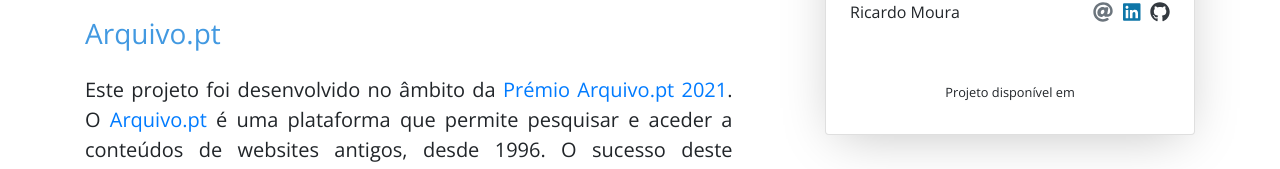
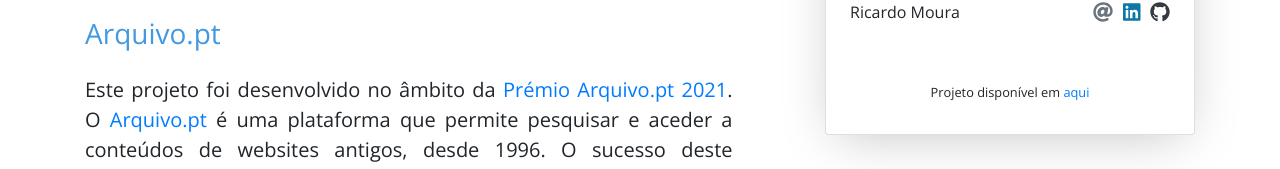
Before and after one commit to anasasilva/desinforma.me, a React (Create React App) app in the folder frontend/: page /sobre in a window 1280 px wide. Shown: the part 552-721 px from the top of the page. Built offline with nearby package versions, Linux system fonts and the light colour scheme.

Commit message:
Add project link

```diff
--- a/frontend/src/components/sobre/AuthorsCard.js
+++ b/frontend/src/components/sobre/AuthorsCard.js
@@ -20,7 +20,7 @@ const AuthorsCard = () => {
                     <AuthorsInfo name="Ana Sá Silva" linkedin="anasasilva" mail="anasasousasilva@gmail.com" github="anasasilva" />
                     <AuthorsInfo name="Fábio Oliveira" linkedin="fabio-vilela-oliveira" mail="dev.foliveira@gmail.com" github="Erroler" />
                     <AuthorsInfo name="Ricardo Moura" linkedin="rmoura98" mail="ricardo.sanfinsmoura@gmail.com" github="RMoura98" />
-                    <small className="text-center px-4 mt-5 mb-2">Projeto disponível em </small>
+                    <small className="text-center px-4 mt-5 mb-2">Projeto disponível em <a className="d-inline" href="https://github.com/anasasilva/desinforma.me" target="_blank">aqui</a></small>
                 </div>
             </div>
         </div>
```
